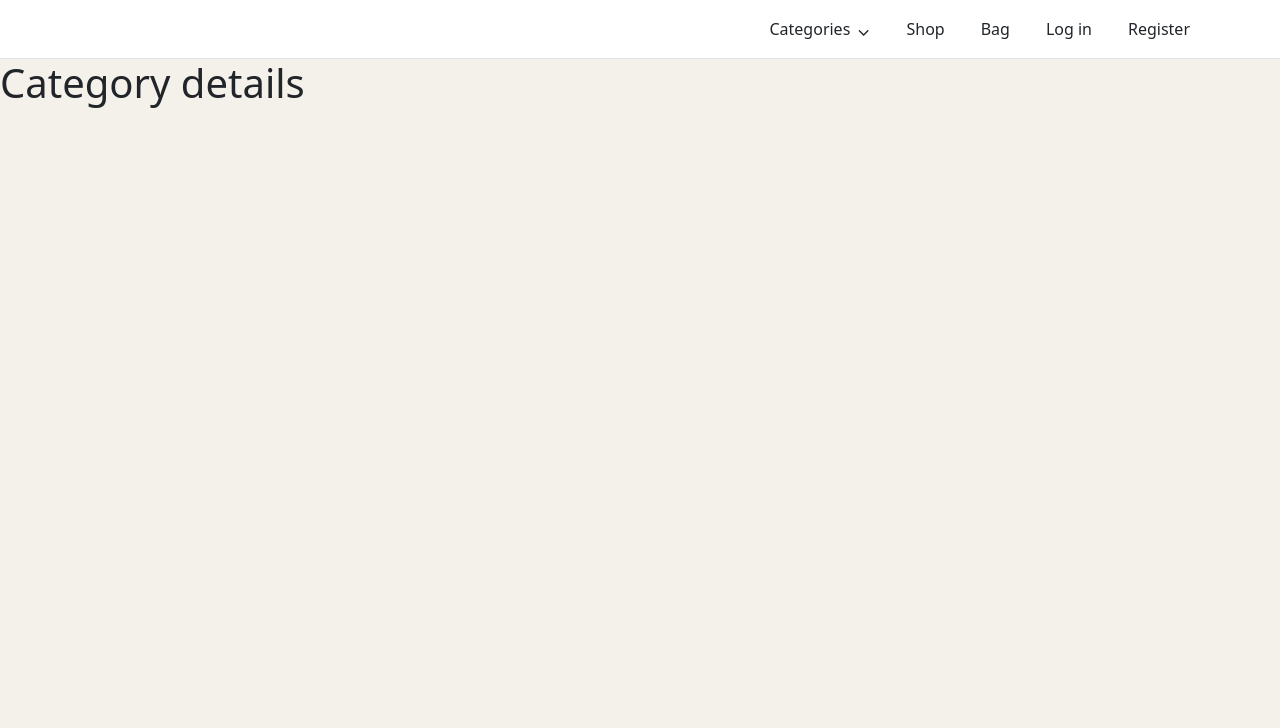
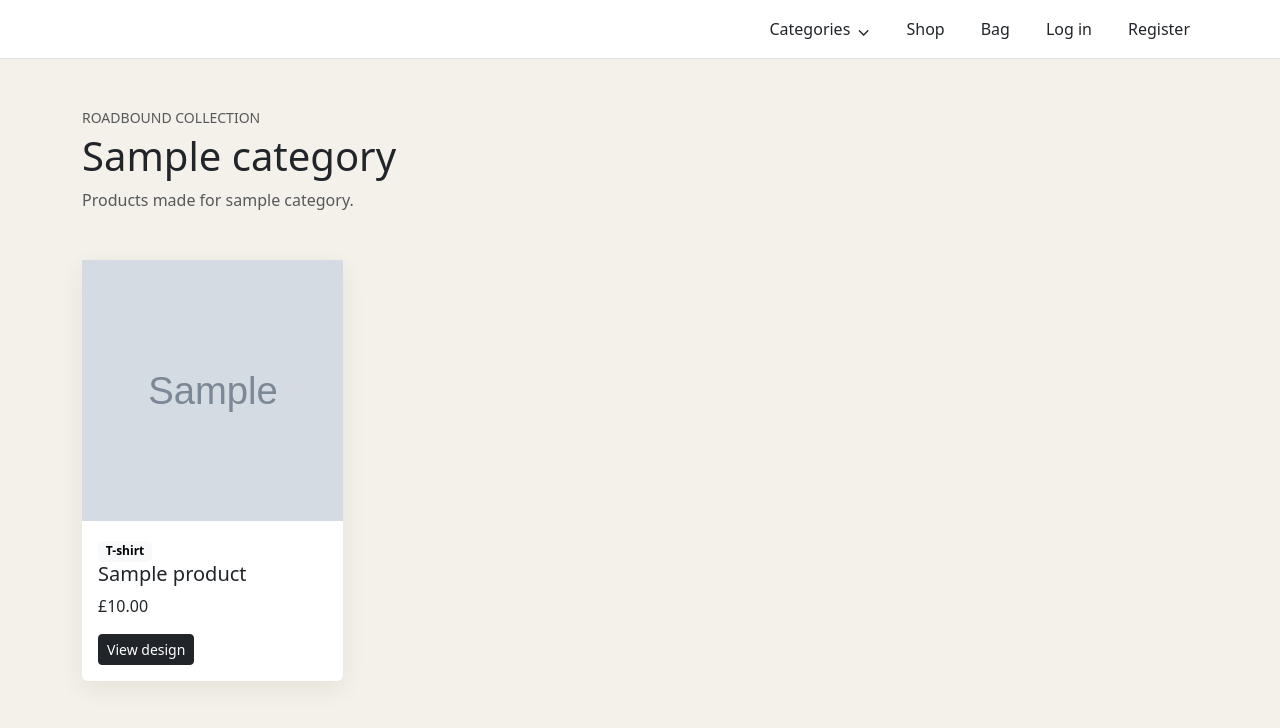
Before and after one commit to 11florin/truck_print_studio, a Django app: a page that uses shop/templates/shop/base.html in a window 1280 px wide. Shown: the top 728 px of the page. Run offline with Django 5.2, Linux system fonts and the light colour scheme; tables that the repository leaves empty hold one stand-in row (values such as "Sample post"); grey boxes marked "Sample" are stand-in pictures.

Commit message:
Added category details html page functionality

```diff
--- a/shop/templates/shop/base.html
+++ b/shop/templates/shop/base.html
@@ -33,11 +33,11 @@
                             <summary class="nav-link text-dark">Categories</summary>
                             <div class="category-submenu">
                                 <a href="{% url 'shop:list' %}">All</a>
-                                <a href="">Cab &amp; Driver
+                                <a href="{% url 'shop:category' 'cab-driver' %}">Cab &amp; Driver
                                 </a>
-                                <a href="">Haulage Life
+                                <a href="{% url 'shop:category' 'haulage-life' %}">Haulage Life
                                 </a>
-                                <a href="">UK Motorway
+                                <a href="{% url 'shop:category' 'uk-motorways' %}">UK Motorway
                                 </a>
                             </div>
                         </details>
--- a/templates/shop/category_detail.html
+++ b/templates/shop/category_detail.html
@@ -1,9 +1,31 @@
 {% extends "shop/base.html" %}
 
-{% block title %}{{ category.name }} Category detail{% endblock %}
+{% block title %}
+{{ category.name }} Truck Print Studio {% endblock %}
 
 {% block content %}
-
-<h1>Category details</h1>
-
+<div class="container py-5">
+  <p class="text-uppercase small text-muted mb-1">Roadbound collection</p>
+  <h1 class="mb-2">{{ category.name }}</h1>
+  <p class="text-muted mb-5">Products made for {{ category.name|lower }}.</p>
+  <div class="row g-4">
+    {% for product in products %}
+    <div class="col-6 col-lg-3">
+      <div class="card h-100">
+        <div class="ratio ratio-1x1 bg-light">
+          {% if product.image %}<img src="{{ product.image.url }}" class="object-fit-cover" alt="{{ product.name }}">{% endif %}
+        </div>
+        <div class="card-body">
+          <span class="badge text-bg-light">{{ product.get_product_type_display }}</span>
+          <h5>{{ product.name }}</h5>
+          <p>£{{ product.price }}</p>
+          <a href="{{ product.get_absolute_url }}" class="btn btn-sm btn-dark">View design</a>
+        </div>
+      </div>
+    </div>
+    {% empty %}
+    <p class="text-muted">No products are available in this collection yet.</p>
+    {% endfor %}
+  </div>
+</div>
 {% endblock %}
```
Also changed, not shown: templates/shop/detail.html (deleted, +0 -7 lines).
